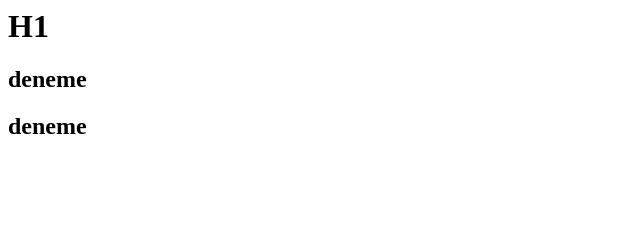
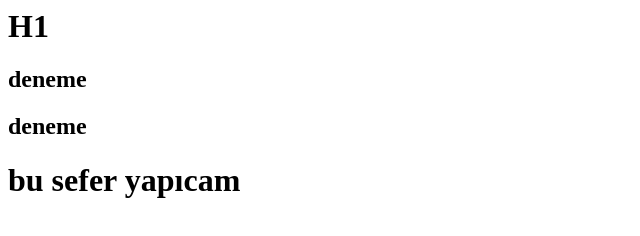
Before and after one commit to cihanayindi/Wordle-Game, a plain HTML site: page index.html in a window 1280 px wide. Shown: the whole page, without its empty margins (0-640 px from the left). Drawn offline with Linux system fonts and the light colour scheme.

Commit message:
css ekle

```diff
--- a/index.html
+++ b/index.html
@@ -12,5 +12,6 @@
         <h2>
             deneme
         </h2>
+        <h1>bu sefer yapıcam</h1>
     </body>
 </html>
```
Also changed, not shown: styles.css (added).
